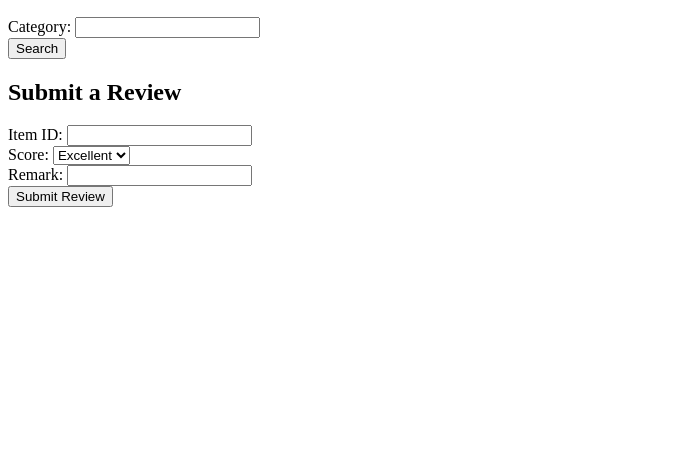
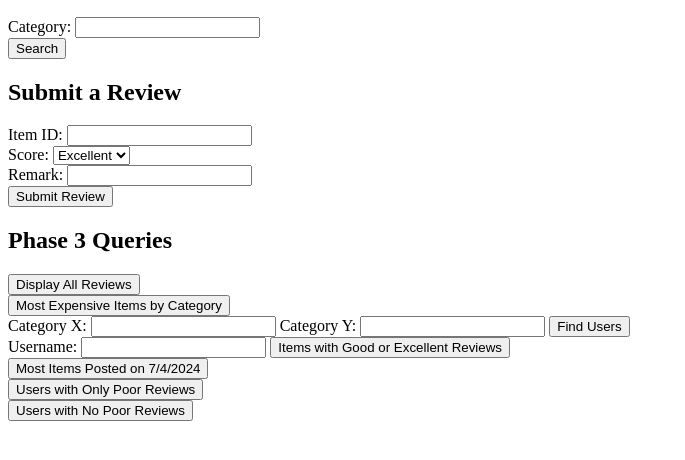
Before and after one commit to TheTrueNull/Comp-440-project, a Flask app: page /dashboard in a window 1280 px wide. Shown: the part 282-742 px from the top of the page, without its empty margins (0-685 px from the left). Run offline with Flask 3, Linux system fonts and the light colour scheme.

Commit message:
Finished all the functionality of phase 3

```diff
--- a/server.py
+++ b/server.py
@@ -144,6 +144,110 @@ def search_items():
     items = cursor.fetchall()
     return render_template('items.html', items=items)  # Assuming you have an items.html to display results
 
+@app.route('/all_reviews', methods=['GET'])
+def all_reviews():
+    conn = db_connection()
+    cursor = conn.cursor()
+    cursor.execute("SELECT r.reviewID, r.itemID, r.username, r.reviewDate, r.score, r.remark FROM Reviews r")
+    reviews = cursor.fetchall()
+    return render_template('query_results.html', reviews=reviews)
+
+@app.route('/query1', methods=['GET'])
+def query1():
+    conn = db_connection()
+    cursor = conn.cursor()
+    cursor.execute("SELECT categories, MAX(price) AS MaxPrice, title, description FROM Items GROUP BY categories")
+    items = cursor.fetchall()
+    return render_template('query_results.html', items=items)
+
+@app.route('/query2', methods=['GET'])
+def query2():
+    categoryX = request.args.get('categoryX')
+    categoryY = request.args.get('categoryY')
+    conn = db_connection()
+    cursor = conn.cursor()
+    cursor.execute("""
+        SELECT DISTINCT i1.username
+        FROM Items i1, Items i2
+        WHERE i1.username = i2.username
+        AND i1.datePosted = i2.datePosted
+        AND i1.categories = %s
+        AND i2.categories = %s
+        AND i1.itemID != i2.itemID
+    """, (categoryX, categoryY))
+    users = cursor.fetchall()
+    return render_template('query_results.html', users=users)
+
+@app.route('/query3', methods=['GET'])
+def query3():
+    username = request.args.get('username')
+    conn = db_connection()
+    cursor = conn.cursor()
+    cursor.execute("""
+        SELECT DISTINCT i.itemID, i.title
+        FROM Items i
+        JOIN Reviews r ON i.itemID = r.itemID
+        WHERE i.username = %s
+        AND EXISTS (
+            SELECT 1
+            FROM Reviews r2
+            WHERE r2.itemID = i.itemID
+            AND r2.score IN ('Excellent', 'Good')
+        )
+    """, (username,))
+    items = cursor.fetchall()
+    return render_template('query_results.html', items=items)
+
+@app.route('/query4', methods=['GET'])
+def query4():
+    conn = db_connection()
+    cursor = conn.cursor()
+    cursor.execute("""
+        SELECT username, COUNT(*) AS Countno
+        FROM Items
+        WHERE datePosted = '2024-07-04'
+        GROUP BY username
+        HAVING COUNT(*) = (
+            SELECT MAX(Countno) FROM (
+                SELECT COUNT(*) AS Countno
+                FROM Items
+                WHERE datePosted = '2024-07-04'
+                GROUP BY username
+            ) AS Counts
+        )
+    """)
+    users = cursor.fetchall()
+    return render_template('query_results.html', users=users)
+
+@app.route('/query5', methods=['GET'])
+def query5():
+    conn = db_connection()
+    cursor = conn.cursor()
+    cursor.execute("""
+        SELECT DISTINCT username
+        FROM Reviews
+        WHERE score = 'Poor'
+        AND username NOT IN (
+            SELECT username FROM Reviews WHERE score <> 'Poor'
+        )
+    """)
+    users = cursor.fetchall()
+    return render_template('query_results.html', users=users)
+
+@app.route('/query6', methods=['GET'])
+def query6():
+    conn = db_connection()
+    cursor = conn.cursor()
+    cursor.execute("""
+        SELECT DISTINCT username
+        FROM Items i
+        WHERE NOT EXISTS (
+            SELECT 1 FROM Reviews r WHERE r.itemID = i.itemID AND r.score = 'Poor'
+        )
+    """)
+    users = cursor.fetchall()
+    return render_template('query_results.html', users=users)
+
 @app.route('/submit_review', methods=['POST'])
 def submit_review():
     itemID = request.form['itemID']
--- a/templates/userdash.html
+++ b/templates/userdash.html
@@ -53,5 +53,45 @@
 	<div style="color: red;">{{ review_error }}</div>
 	{% endif %}
 
+<h2>Phase 3 Queries</h2>
+	<!-- Display all reviews -->
+	<form action="/all_reviews" method="get">
+		<button type="submit">Display All Reviews</button>
+	</form>
+
+    <!-- 1. Most Expensive Items by Category -->
+    <form action="/query1" method="get">
+        <button type="submit">Most Expensive Items by Category</button>
+    </form>
+
+    <!-- 2. Users Posting Two Items on Same Day in Different Categories -->
+    <form action="/query2" method="get">
+        Category X: <input type="text" name="categoryX" required>
+        Category Y: <input type="text" name="categoryY" required>
+        <button type="submit">Find Users</button>
+    </form>
+
+    <!-- 3. Items by User with Only Good or Excellent Reviews -->
+    <form action="/query3" method="get">
+        Username: <input type="text" name="username" required>
+        <button type="submit">Items with Good or Excellent Reviews</button>
+    </form>
+
+    <!-- 4. Most Items Posted on 7/4/2024 -->
+    <form action="/query4" method="get">
+        <button type="submit">Most Items Posted on 7/4/2024</button>
+    </form>
+
+    <!-- 5. Users Who Posted Only Poor Reviews -->
+    <form action="/query5" method="get">
+        <button type="submit">Users with Only Poor Reviews</button>
+    </form>
+
+    <!-- 6. Users with No Poor Reviews on Items -->
+    <form action="/query6" method="get">
+        <button type="submit">Users with No Poor Reviews</button>
+    </form>
+
+
 </body>
 </html>
```
Also changed, not shown: templates/query_results.html (added, +76 -0 lines).
